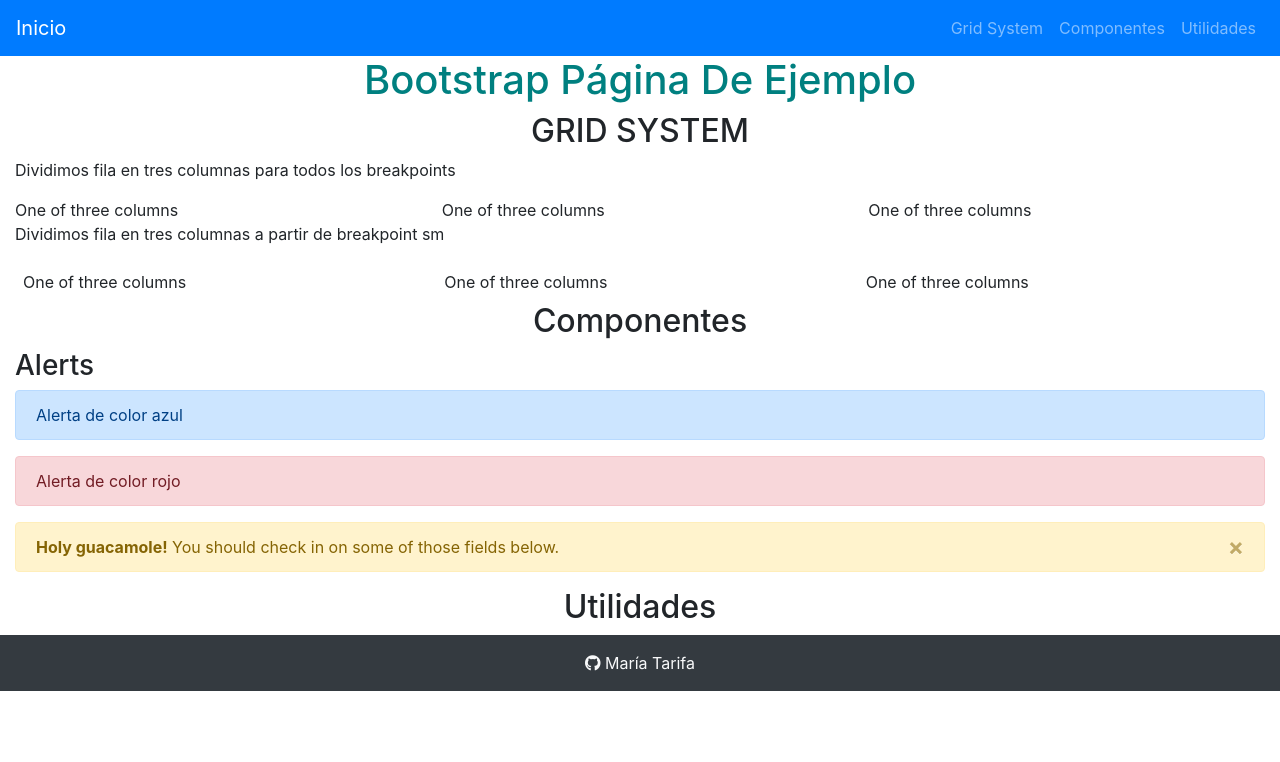
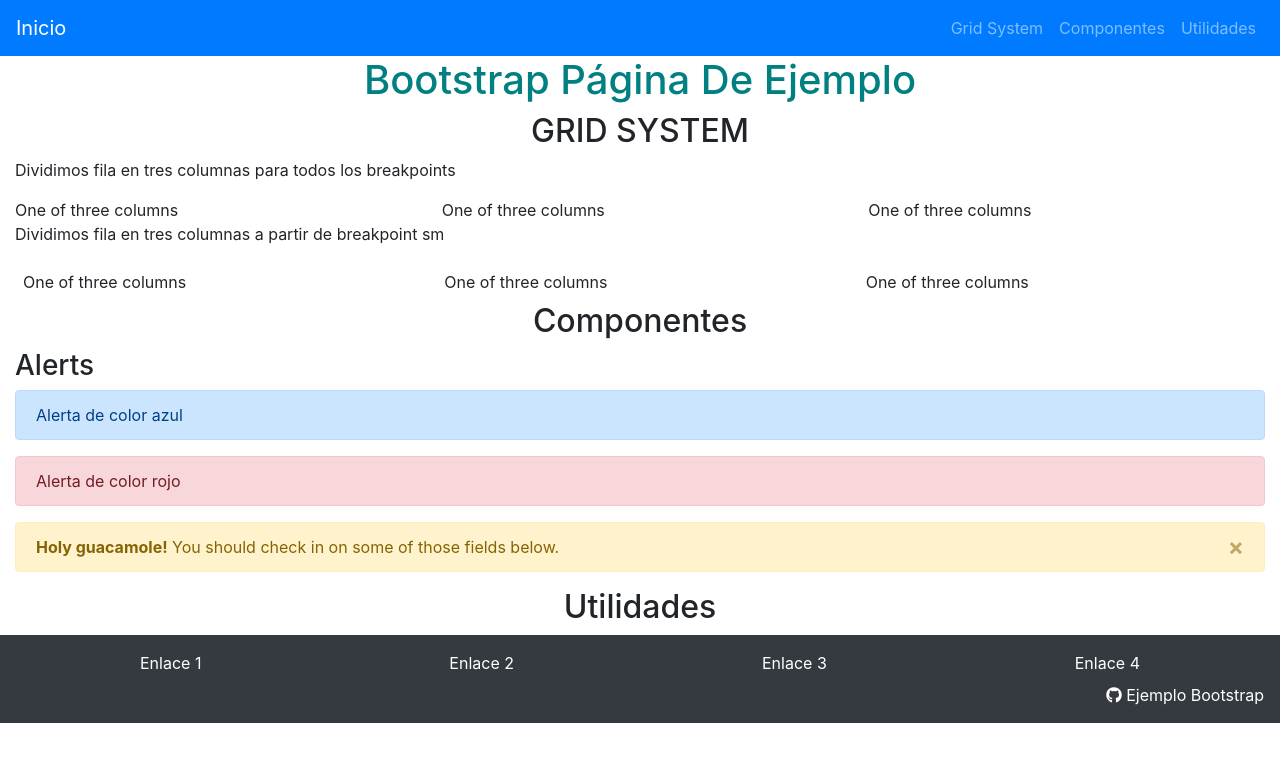
Before and after one commit to MariaAlba/bootstrap, a plain HTML site: page index.html in a window 1280 px wide. Drawn offline with nearby package versions, Linux system fonts and the light colour scheme.

Commit message:
utilities flex y float

```diff
--- a/css/styles.css
+++ b/css/styles.css
@@ -48,3 +48,12 @@ h1 {
         content:"Extra large device 1200";
     }
  } */
+
+ footer a{
+     text-decoration: none;
+     color:white;
+ }
+ footer a:hover {
+
+    color: #cbd3da;
+ }
--- a/index.html
+++ b/index.html
@@ -126,12 +126,25 @@
 
     </main>
 
-    <footer class="footer py-3 bg-dark text-center">
-        <span class="text-light">
-            <a href="https://github.com/MariaAlba/helloweb" target="_blank" class="text-light">
-                <span class="fab fa-github"></span> María Tarifa
-            </a>
-        </span>
+    <footer class="footer p-3 bg-dark">
+        <nav class="text-center d-flex flex-column flex-md-row justify-content-around pb-2" >
+            <a href="">Enlace 1</a>
+            <a href="">Enlace 2</a>
+            <a href="">Enlace 3</a>
+            <a href="">Enlace 4</a>
+        </nav>
+        <div class="row">
+            <div class="col float-right">
+                <span class="text-light float-right">
+                    <a href="https://github.com/MariaAlba/helloweb" target="_blank">
+                        <span class="fab fa-github"></span> Ejemplo Bootstrap
+                    </a>
+                </span>
+            </div>
+        </div>
+
+
+
     </footer>
 
     <!-- Optional JavaScript -->
```
